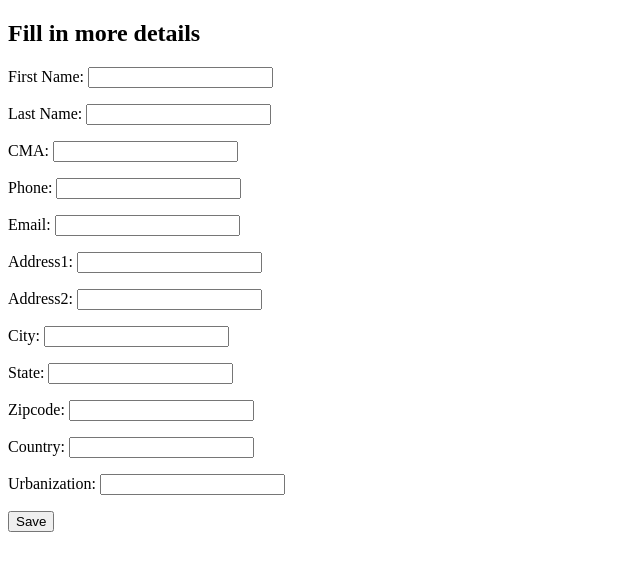
After one commit to gurashish1singh/NGO, a Django app: page /signup/profile/ in a window 1280 px wide. The commit adds this page. Shown: the top 571 px of the page, without its empty margins (0-640 px from the left). Run offline with Django 3.2, Linux system fonts and the light colour scheme.

Commit message:
Working Login and Signup model/ Logout not yet configured. also the data is not being saved on database

```diff
--- a/NGO/settings.py
+++ b/NGO/settings.py
@@ -39,7 +39,6 @@ INSTALLED_APPS = [
     'django.contrib.staticfiles',
     'admin_app',
     'user_app',
-    'crispy_forms',
 
 ]
 
@@ -122,8 +121,7 @@ USE_TZ = True
 # https://docs.djangoproject.com/en/1.11/howto/static-files/
 
 STATIC_URL = '/static/'
-CRISPY_TEMPLATE_PACK = 'bootstrap4'
 
 
-LOGIN_REDIRECT_URL = 'home'
-LOGOUT_REDIRECT_URL = 'home'
+LOGIN_REDIRECT_URL = '/donationview'
+LOGOUT_REDIRECT_URL = '/home'
--- a/NGO/urls.py
+++ b/NGO/urls.py
@@ -14,12 +14,18 @@ Including another URLconf
     2. Add a URL to urlpatterns:  url(r'^blog/', include('blog.urls'))
 """
 from django.contrib import admin
-from django.urls import include,path
-from django.views.generic.base import TemplateView # new
+from django.urls import include, path
+from user_app.views import *
 
 urlpatterns = [
     path('admin/', admin.site.urls),
-    path('', include('django.contrib.auth.urls')),
-    path('', TemplateView.as_view(template_name='home.html'), name='home'),
+    path('', include('django.contrib.auth.urls')), # Django builtin login view
+
+    # Views from user_app
+    path('', homepage),
+    # path('signup/', create_user_view),
+    path('signup/', signup, name = 'Signup'),
+    path('signup/profile/', user_profile_view),
+    path('donationview/', donation_view)
 
 ]
--- a/templates/base.html
+++ b/templates/base.html
@@ -1,22 +1,13 @@
-<!-- templates/base.html -->
 <!DOCTYPE html>
 <html>
 <head>
   <meta charset="utf-8">
-  <meta name="viewport" content="width=device-width, initial-scale=1, shrink-to-fit=no">
-  <link rel="stylesheet" href="https://stackpath.bootstrapcdn.com/bootstrap/4.3.1/css/bootstrap.min.css" integrity="sha384-ggOyR0iXCbMQv3Xipma34MD+dH/1fQ784/j6cY/iJTQUOhcWr7x9JvoRxT2MZw1T" crossorigin="anonymous">
-  <title>{% block title %} NGO Donation {% endblock %}</title>
+  <title>{% block title %}Welcome!{% endblock %}</title>
 </head>
- <body>
-    <div class="container">
-      <div class="row justify-content-center">
-        <div class="col-10">
-          <h1 class="mt-2">Welcome to the Login page</h1>
-          <hr class="mt-0 mb-4">
-          {% block content %}
-          {% endblock %}
-        </div>
-      </div>
-    </div>
-  </body>
+<body>
+  <main>
+    {% block content %}
+    {% endblock %}
+  </main>
+</body>
 </html>
--- a/templates/registration/login.html
+++ b/templates/registration/login.html
@@ -1,6 +1,4 @@
-<!-- templates/registration/login.html -->
 {% extends 'base.html' %}
-{% load crispy_forms_tags %}
 
 {% block title %}Login{% endblock %}
 
@@ -10,5 +8,6 @@
   {% csrf_token %}
   {{ form.as_p}}
   <button type="submit">Login</button>
+
 </form>
 {% endblock %}
--- a/user_app/admin.py
+++ b/user_app/admin.py
@@ -1,6 +1,5 @@
-# -*- coding: utf-8 -*-
-from __future__ import unicode_literals
-
 from django.contrib import admin
+from .models import *
 
 # Register your models here.
+admin.site.register(UserProfile)
--- /dev/null
+++ b/user_app/forms.py
@@ -0,0 +1,36 @@
+from django import forms
+from .models import *
+from django.contrib.auth.forms import UserCreationForm
+from django.contrib.auth.models import User
+
+
+# class SignUpForm(UserCreationForm):
+#     first_name = forms.CharField(max_length=30, required=False, help_text='Optional.')
+#     last_name = forms.CharField(max_length=30, required=False, help_text='Optional.')
+#     email = forms.EmailField(max_length=254, help_text='Required. Inform a valid email address.')
+#
+#     class Meta:
+#         model = User
+#         fields = ('username', 'first_name', 'last_name', 'email')
+
+# class UserSignUp(forms.ModelForm):
+#     pass
+
+
+class UserProfile(forms.ModelForm):
+    class Meta:
+        model = UserProfile
+        fields = [
+            'First_Name',
+            'Last_Name',
+            'CMA',
+            'Phone',
+            'Email',
+            'Address1',
+            'Address2',
+            'City',
+            'State',
+            'Zipcode',
+            'Country',
+            'Urbanization',
+        ]
--- a/user_app/models.py
+++ b/user_app/models.py
@@ -0,0 +1,19 @@
+from django.db import models
+
+
+class UserProfile(models.Model):
+    First_Name = models.CharField(max_length=100)
+    Last_Name = models.CharField(max_length=100)
+    CMA = models.IntegerField()
+    Phone = models.DecimalField(max_digits=10, decimal_places=0)
+    Email = models.EmailField()
+    Address1 = models.CharField(max_length=200)
+    Address2 = models.CharField(max_length=200)
+    City = models.CharField(max_length=100)
+    State = models.CharField(max_length=100)
+    Zipcode = models.CharField(max_length=10)
+    Country = models.CharField(max_length=20)
+    Urbanization = models.CharField(max_length=50)
+
+    def __str__(self):
+        return self.First_Name, self.Last_Name
--- /dev/null
+++ b/user_app/templates/user_app/user_profile.html
@@ -0,0 +1,10 @@
+{% extends 'base.html' %}
+
+{% block content %}
+  <h2>Fill in more details</h2>
+<form method="POST">
+	{% csrf_token %}
+	{{form.as_p}}
+	<input type="submit" value='Save'>
+</form>
+{% endblock %}
--- a/user_app/views.py
+++ b/user_app/views.py
@@ -0,0 +1,66 @@
+from django.shortcuts import render, get_object_or_404, redirect
+from .models import *
+from .forms import *
+
+from django.contrib.auth import login, authenticate
+from django.contrib.auth.forms import UserCreationForm
+
+
+def homepage(request):
+    return render(request, 'user_app/homepage.html', {})
+
+
+# def create_user_view(request):
+#     form = UserSignUp(request.POST or None)
+#     if form.is_valid():
+#         form.save()
+#         form = UserSignUp()
+#
+#     context = {
+#         'form': form
+#     }
+#
+#     return render(request, 'user_app/user_signup.html', context)
+
+
+def user_profile_view(request):
+    form = UserProfile(request.POST or None)
+    if form.is_valid():
+        form.save()
+        form = UserProfile()
+        return redirect('/donationview')
+    context = {
+        'form': form
+    }
+
+    return render(request, 'user_app/user_profile.html', context)
+
+
+# def signup(request):
+#     if request.method == 'POST':
+#         form = SignUpForm(request.POST)
+#         if form.is_valid():
+#             form.save()
+#             username = form.cleaned_data.get('username')
+#             raw_password = form.cleaned_data.get('password1')
+#             user = authenticate(username=username, password=raw_password)
+#             login(request, user)
+#             return redirect('/profile')
+#     else:
+#         form = SignUpForm()
+#     return render(request, 'user_app/user_signup.html', {'form': form})
+
+def signup(request):
+    if request.method == 'POST':
+        form = UserCreationForm(request.POST)
+        if form.is_valid():
+            user = form.save()
+            login(request, user)
+            return redirect('/profile')
+    else:
+        form = UserCreationForm()
+    return render(request, 'user_app/user_signup.html', {'form': form})
+
+
+def donation_view(request):
+    return render(request, 'user_app/donation_view.html')
```
Also changed, not shown: templates/home.html (deleted, +0 -14 lines), user_app/templates/user_app/donation_view.html (added, +10 -0 lines), user_app/templates/user_app/homepage.html (added, +12 -0 lines), user_app/templates/user_app/user_signup.html (added, +10 -0 lines), db.sqlite3, user_app/migrations/0001_initial.py, user_app/migrations/0002_delete_user.py (deleted).
